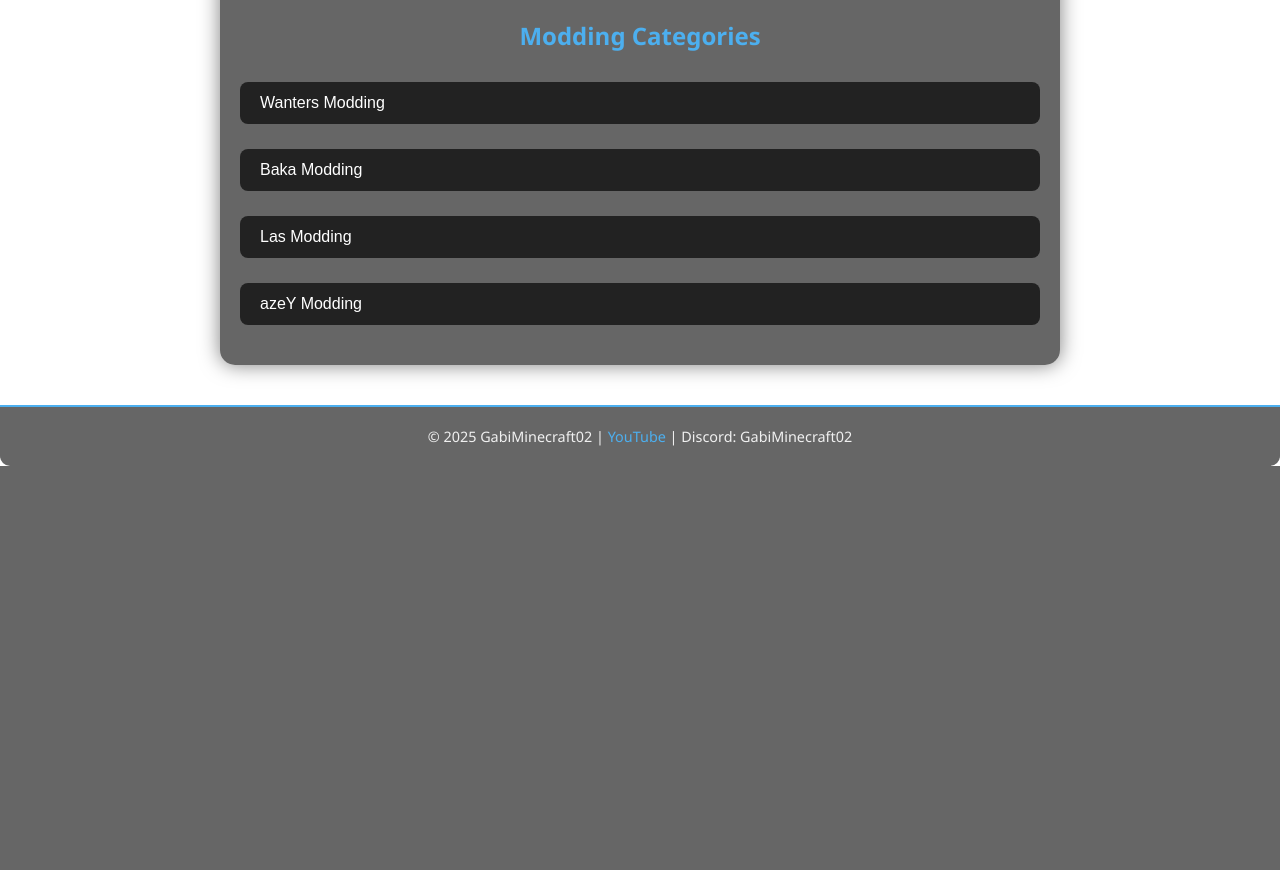
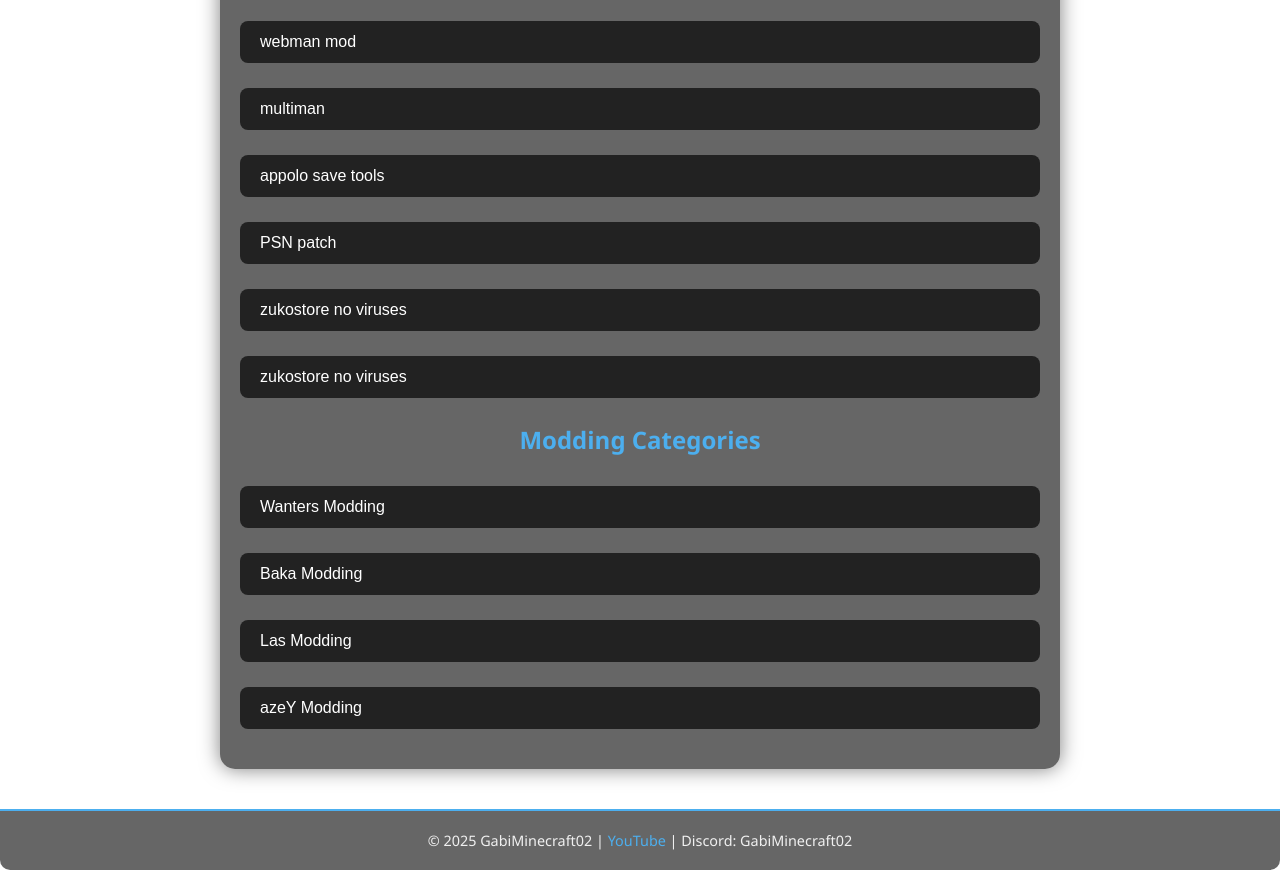
Before and after one commit to GabiMinecraft02/Minecraft-Ps3-Moding-Website, a Flask app: page / in a window 1280 px wide. Shown: the part 813-1683 px from the top of the page. Before the commit the page ends 1279 px from the top, so only its background shows below. Run offline with Flask 3, Linux system fonts and the light colour scheme.

Commit message:
fix inex.html

```diff
--- a/templates/index.html
+++ b/templates/index.html
@@ -1,18 +1,27 @@
 <!DOCTYPE html>
 <html lang="en">
 <head>
-    <meta charset="UTF-8" />
-    <meta name="viewport" content="width=device-width, initial-scale=1.0" />
+    <meta charset="UTF-8">
+    <meta name="viewport" content="width=device-width, initial-scale=1.0">
 
+    <!-- ✅ Titre clair et descriptif -->
     <title>PS3 Minecraft Modding Website - Backups & Tools</title>
+
+    <!-- ✅ Description pour Google -->
     <meta name="description" content="Download the best Minecraft PS3 backups, mods, and tools. Join GabiMinecraft02 on Discord, YouTube, TikTok, and Snapchat for PS3 modding help and tutorials.">
-    <meta name="robots" content="index, follow" />
-    <link rel="canonical" href="https://minecraft-ps3-moding-website.onrender.com/" />
 
-    <!-- ✅ Fichier CSS -->
+    <!-- ✅ Autoriser Google à indexer -->
+    <meta name="robots" content="index, follow">
+
+    <!-- ✅ Lien canonique (important pour le référencement) -->
+    <link rel="canonical" href="https://tonapp.onrender.com/">
+
+    <!-- ✅ Icône (optionnel si tu en as une) -->
+    <!-- <link rel="icon" href="{{ url_for('static', filename='favicon.ico') }}"> -->
+
+    <!-- ✅ Feuille de style -->
     <link rel="stylesheet" href="{{ url_for('static', filename='style.css') }}">
 </head>
-
 <body>
     <!-- 🎬 Fond vidéo -->
     <video autoplay muted loop id="bg-video">
@@ -24,26 +33,29 @@
         <h1>Welcome to the PS3 Minecraft Modding Website!</h1>
         <p>
             Download the best backups and mods for Minecraft PS3.<br>
-            Contact me on Discord: <b>GabiMinecraft02</b><br>
-            or on:
-            <a href="https://www.youtube.com/@GabiMinecraft02ps3" target="_blank">YouTube</a> |
-            <a href="https://www.tiktok.com/@gabiminecraft028" target="_blank">TikTok</a> |
-            <a href="http://snapchat.com/t/sS6oPOiV" target="_blank">Snapchat</a>
+            If you have a backup, contact me on Discord: <b>GabiMinecraft02</b><br>
+            or on YouTube:
+            <a href="https://www.youtube.com/@GabiMinecraft02ps3" target="_blank">GabiMinecraft02</a>.<br>
+            or on TikTok:
+            <a href="https://www.tiktok.com/@gabiminecraft028?is_from_webapp=1&sender_device=pc" target="_blank">GabiMinecraft02</a>.<br>
+            or on Snapchat:
+            <a href="http://snapchat.com/t/sS6oPOiV" target="_blank">GabiMinecraft02</a>.
         </p>
     </header>
 
     <main>
-        <h2>Servers</h2>
+	<h2>servers</h2>
 
-        <div class="category">
+	<div class="category">
             <a href="https://discord.gg/ex8Jgrm255" target="_blank">
-                <button class="main-btn">Discord</button>
-            </a>
+                <button class="main-btn">dicord</button>
+            </div>
         </div>
+    </div>
 
-        <div class="category">
+	<div class="category">
             <a href="https://snapchat.com/t/NuFjoBx" target="_blank">
-                <button class="main-btn">Snapchat</button>
+                <button class="main-btn">snapchat</button>
             </a>
         </div>
 
@@ -52,26 +64,65 @@
         <div class="category">
             <a href="https://www.mediafire.com/folder/rn6ihxhulric4/PS3" target="_blank">
                 <button class="main-btn">Hybrid Firmware</button>
-            </a>
+            </div>
         </div>
+    </div>
 
         <div class="category">
             <a href="https://www.psx-place.com/forums/ps3-news.68/" target="_blank">
                 <button class="main-btn">PSX Place</button>
-            </a>
+            </div>
         </div>
-
-        <h2>Menu Principal</h2>
+    </div>
 
         <div class="category">
-            <div class="main-btn">Menu Principal</div>
-            <div class="sub-buttons">
-                <a href="https://site1.com" target="_blank" class="main-btn">Bouton 1</a>
-                <a href="https://site2.com" target="_blank" class="main-btn">Bouton 2</a>
-                <a href="https://site3.com" target="_blank" class="main-btn">Bouton 3</a>
-                <a href="https://site4.com" target="_blank" class="main-btn">Bouton 4</a>
+            <a href="https://apunkagames.click/brewology/" target="_blank">
+                <button class="main-btn">brewlogy</button>
             </div>
         </div>
+    </div>
+
+        <div class="category">
+            <a href="https://store.brewology.com/ahomebrew.php?brewid=310" target="_blank">
+                <button class="main-btn">webman mod</button>
+            </div>
+        </div>
+    </div>
+
+        <div class="category">
+            <a href="https://store.brewology.com/ahomebrew.php?brewid=24" target="_blank">
+                <button class="main-btn">multiman</button>
+            </div>
+        </div>
+    </div>
+
+        <div class="category">
+            <a href="https://store.brewology.com/ahomebrew.php?brewid=321" target="_blank">
+                <button class="main-btn">appolo save tools</button>
+            </div>
+        </div>
+    </div>
+
+        <div class="category">
+            <a href="https://store.brewology.com/ahomebrew.php?brewid=244" target="_blank">
+                <button class="main-btn">PSN patch</button>
+            </div>
+        </div>
+    </div>
+
+        <div class="category">
+            <a href="https://store.brewology.com/ahomebrew.php?brewid=320" target="_blank">
+                <button class="main-btn">zukostore no viruses</button>
+            </div>
+        </div>
+    </div>
+
+        <div class="category">
+            <a href="https://www.mediafire.com/folder/tzpnv636xkhts/Zukosrore" target="_blank">
+                <button class="main-btn">zukostore no viruses</button>
+            </div>
+        </div>
+    </div>
 
         <h2>Modding Categories</h2>
 
@@ -115,8 +166,7 @@
 
     <footer>
         &copy; 2025 GabiMinecraft02 |
-        <a href="https://www.youtube.com/@GabiMinecraft02ps3" target="_blank">YouTube</a> |
-        Discord: GabiMinecraft02
+        <a href="https://www.youtube.com/@GabiMinecraft02ps3" target="_blank">YouTube</a> | Discord: GabiMinecraft02
     </footer>
 
     <script>
```
